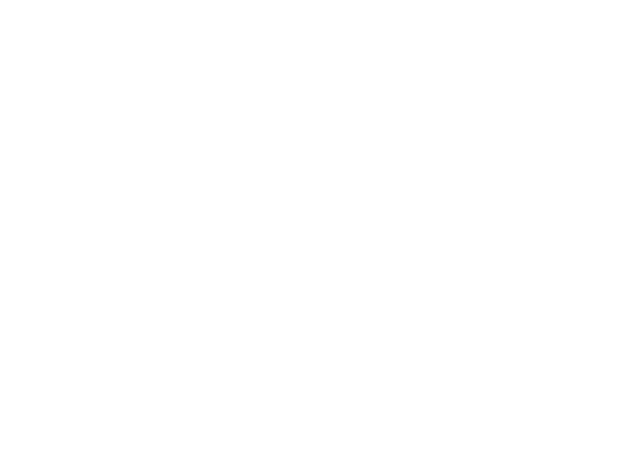
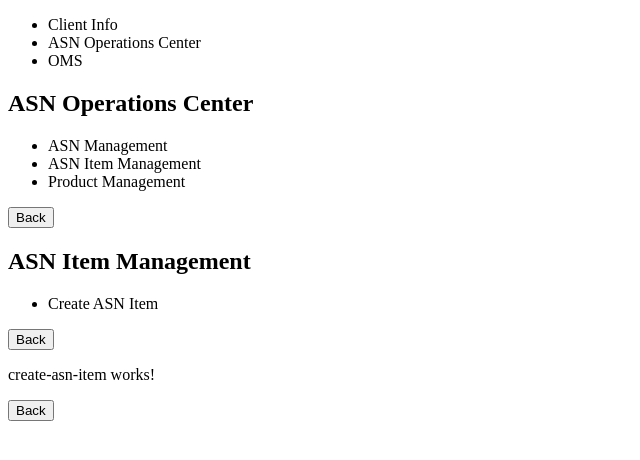
Before and after one commit to philipzhang86/mini-warehouse, an Angular app: page /client-dashboard/asn-operations-center/asn-item-dashboard/create-asn-item in a window 1280 px wide. Before the commit this address led to /. Shown: the top 460 px of the page, without its empty margins (0-640 px from the left). Built offline with nearby package versions, Linux system fonts and the light colour scheme.

Commit message:
asn-item-dashboard/create-asn-item 0.1 added

```diff
--- a/src/app/app.module.ts
+++ b/src/app/app.module.ts
@@ -32,6 +32,8 @@
 import { fileURLToPath } from 'url';
 import { DeleteAsnComponent } from './asn-dashboard/delete-asn/delete-asn.component';
 import { DisplayAsnInfoComponent } from './asn-dashboard/display-asn-info/display-asn-info.component';
+import { AsnItemDashboardComponent } from './asn-item-dashboard/asn-item-dashboard.component';
+import { CreateAsnItemComponent } from './asn-item-dashboard/create-asn-item/create-asn-item.component';
 
 @NgModule({
   declarations: [
@@ -60,7 +62,9 @@
     DisplayAsnListComponent,
     FilterAsnPipe,
     DeleteAsnComponent,
-    DisplayAsnInfoComponent
+    DisplayAsnInfoComponent,
+    AsnItemDashboardComponent,
+    CreateAsnItemComponent
   ],
   imports: [
     BrowserModule,
--- a/src/app/asn-dashboard/asn-dashboard.component.ts
+++ b/src/app/asn-dashboard/asn-dashboard.component.ts
@@ -1,5 +1,5 @@
 import { Component, OnInit } from '@angular/core';
-import { Router } from '@angular/router'; // 引入Router服务
+import { Router } from '@angular/router';
 
 @Component({
   selector: 'app-asn-dashboard',
--- /dev/null
+++ b/src/app/asn-item-dashboard/asn-item-dashboard.component.html
@@ -0,0 +1,13 @@
+<div class="asn-item-dashboard">
+  <h2>ASN Item Management</h2>
+  <ul>
+    <li routerLink="create-asn-item">Create ASN Item</li>
+    <!-- <li routerLink="update-asn-item">Update ASN Item</li>
+    <li routerLink="display-asn-item-info">Display ASN Item Info</li>
+    <li routerLink="display-asn-item-list">Display ASN Item List</li>
+    <li routerLink="delete-asn-item">Delete ASN Item</li> -->
+  </ul>
+
+  <button (click)="goBack()">Back</button>
+  <router-outlet></router-outlet>
+</div>
--- /dev/null
+++ b/src/app/asn-item-dashboard/asn-item-dashboard.component.ts
@@ -0,0 +1,21 @@
+import { Component, OnInit } from '@angular/core';
+import { Router } from '@angular/router';
+
+@Component({
+  selector: 'app-asn-item-dashboard',
+  templateUrl: './asn-item-dashboard.component.html',
+  styleUrls: ['./asn-item-dashboard.component.scss']
+})
+export class AsnItemDashboardComponent implements OnInit {
+
+  constructor(
+    private router: Router
+  ) { }
+
+  ngOnInit(): void {
+  }
+
+  goBack(): void {
+    this.router.navigate(['/client-dashboard/asn-operations-center']);
+  }
+}
--- /dev/null
+++ b/src/app/asn-item-dashboard/create-asn-item/create-asn-item.component.html
@@ -0,0 +1,4 @@
+<p>create-asn-item works!</p>
+
+<button (click)="goBack()">Back</button>
+<router-outlet></router-outlet>
--- /dev/null
+++ b/src/app/asn-item-dashboard/create-asn-item/create-asn-item.component.ts
@@ -0,0 +1,27 @@
+import { Component, OnInit } from '@angular/core';
+import { Router } from '@angular/router';
+import { HttpClient, HttpHeaders } from '@angular/common/http';
+import { AuthService } from 'src/app/auth.service';
+
+@Component({
+  selector: 'app-create-asn-item',
+  templateUrl: './create-asn-item.component.html',
+  styleUrls: ['./create-asn-item.component.scss']
+})
+export class CreateAsnItemComponent implements OnInit {
+
+  constructor(
+    private http: HttpClient,
+    private router: Router,
+    private authService: AuthService
+  ) { }
+
+  ngOnInit(): void {
+    console.log("create asn item");
+  }
+
+  goBack(): void {
+    this.router.navigate(['/client-dashboard/asn-operations-center/asn-item-dashboard']);
+  }
+
+}
--- a/src/app/asn-operations-center/asn-operations-center.component.html
+++ b/src/app/asn-operations-center/asn-operations-center.component.html
@@ -2,8 +2,9 @@
   <h2>ASN Operations Center</h2>
   <ul>
     <!-- relative path 当路由需要基于当前位置来定义下一步导航的层级时，使用相对路径（不以/开头） -->
+    <li routerLink="asn-dashboard">ASN Management</li>
+    <li routerLink="asn-item-dashboard">ASN Item Management</li>
     <li routerLink="product-dashboard">Product Management</li>
-    <li routerLink="asn-dashboard">ASN Management</li>
   </ul>
 
   <button (click)="goBack()">Back</button>
```
Also changed, not shown: src/app/app-routing.module.ts (+8 -0 lines), src/app/asn-item-dashboard/asn-item-dashboard.component.scss (added), src/app/asn-item-dashboard/create-asn-item/create-asn-item.component.scss (added), 2 other files (tests, documents, lock files or other folders).
